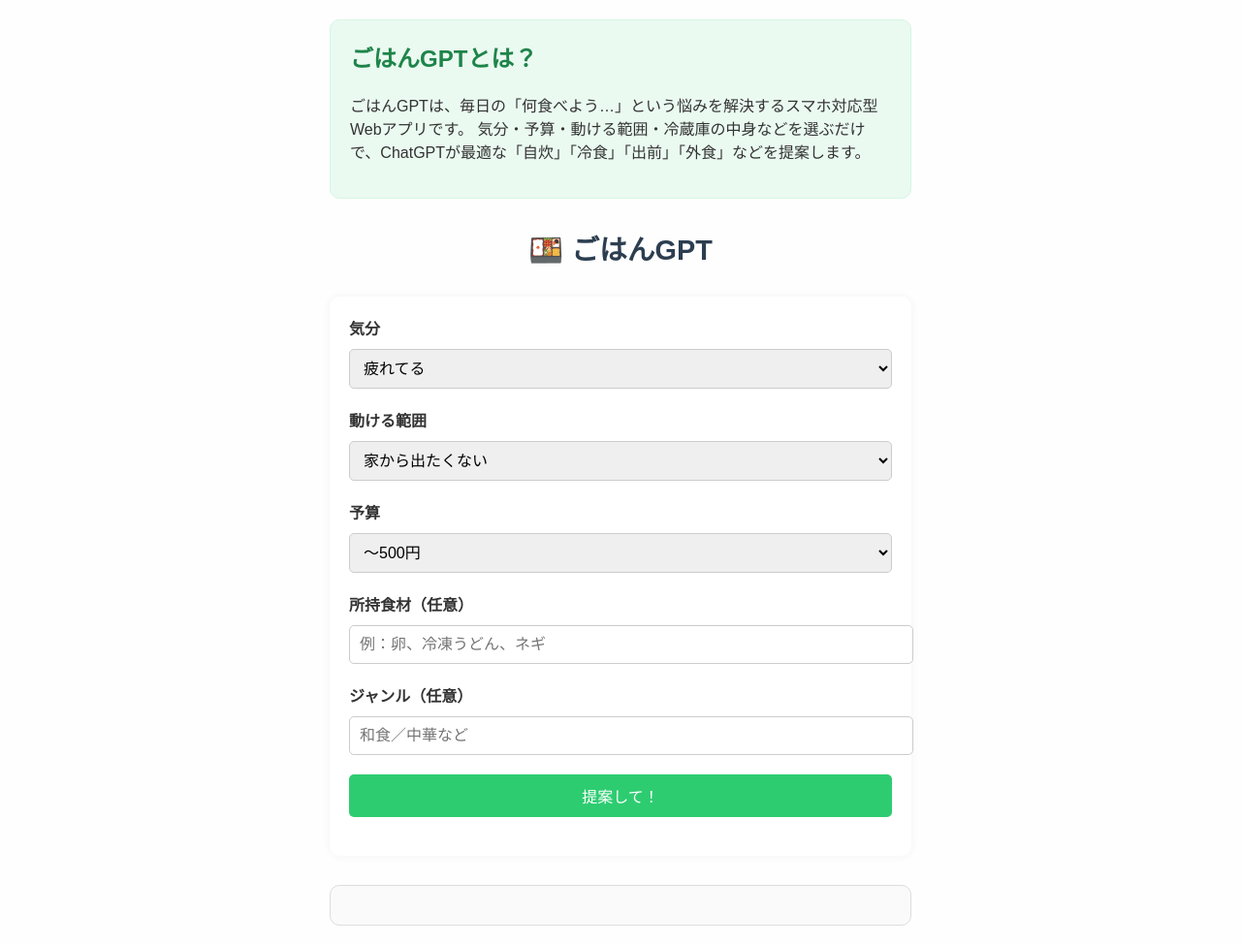
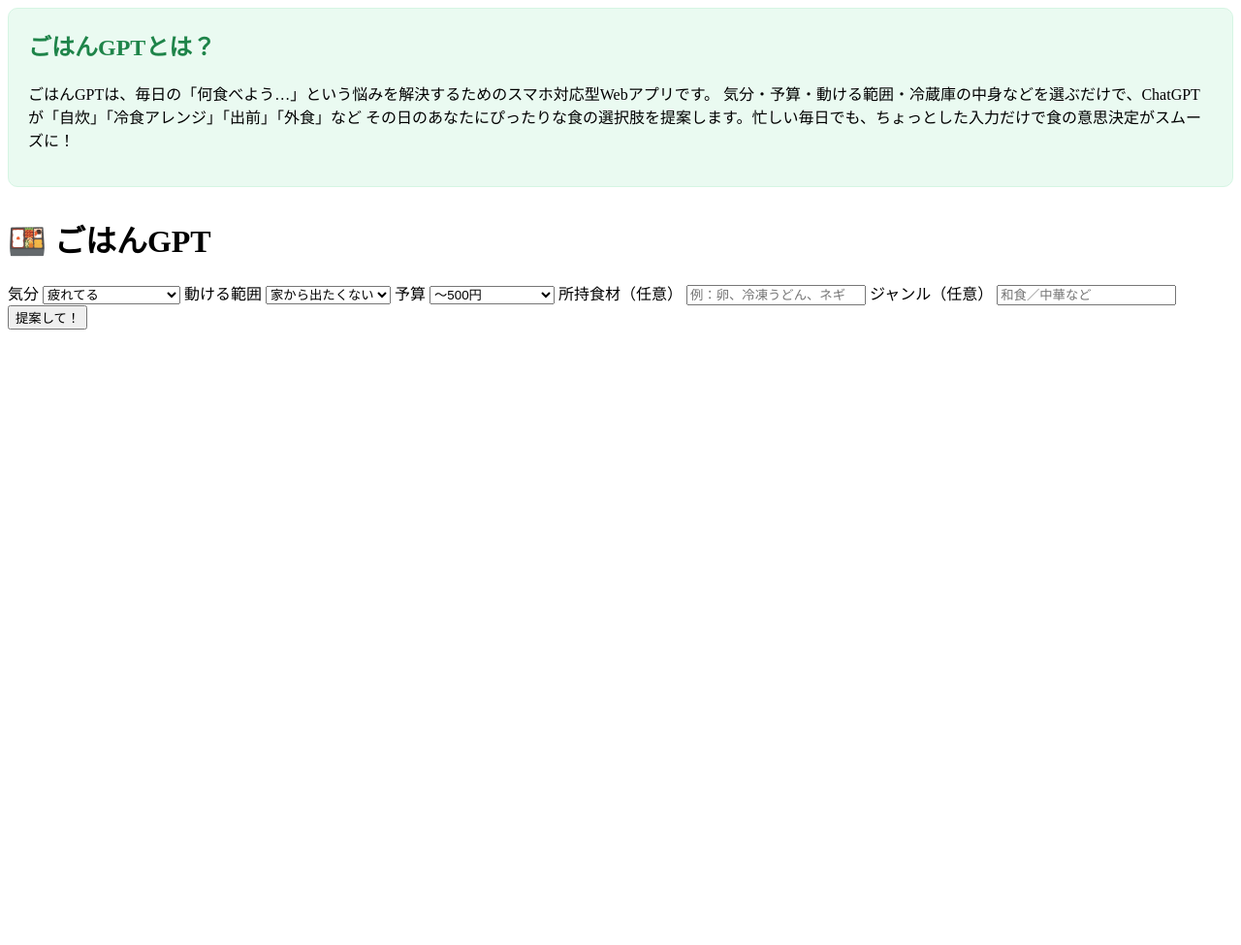
Before and after one commit to rumanndo-open/gohan-gpt, a plain HTML site: page index.html in a window 1280 px wide. Shown: the whole page at 97% size. After the commit the page ends 800 px from the top, so only its background shows below. Drawn offline with Linux system fonts and the light colour scheme.

Commit message:
Update index.html

```diff
--- a/index.html
+++ b/index.html
@@ -1,60 +1,12 @@
-<!DOCTYPE html>
-<html lang="ja">
-<head>
-  <meta charset="UTF-8" />
-  <meta name="viewport" content="width=device-width, initial-scale=1.0"/>
-  <title>ごはんGPT</title>
-  <style>
-    body {
-      font-family: "Hiragino Kaku Gothic ProN", sans-serif;
-      padding: 20px;
-      max-width: 600px;
-      margin: auto;
-      background-color: #fefefe;
-      color: #333;
-    }
-    h1 { text-align: center; font-size: 1.8em; margin-bottom: 30px; color: #2c3e50; }
-    form {
-      background: #ffffff;
-      padding: 20px;
-      border-radius: 10px;
-      box-shadow: 0 0 10px rgba(0,0,0,0.05);
-    }
-    label { margin-bottom: 10px; font-weight: bold; display: block; }
-    select, input, button {
-      width: 100%;
-      padding: 10px;
-      margin-bottom: 20px;
-      border-radius: 5px;
-      border: 1px solid #ccc;
-      font-size: 1em;
-    }
-    button {
-      background-color: #2ecc71;
-      color: white;
-      border: none;
-      cursor: pointer;
-    }
-    button:hover { background-color: #27ae60; }
-    .result {
-      margin-top: 30px;
-      padding: 20px;
-      border: 1px solid #ddd;
-      border-radius: 10px;
-      background-color: #fafafa;
-      white-space: pre-wrap;
-    }
-  </style>
-</head>
 <body>
   <section style="margin-bottom: 30px; background: #eafaf1; padding: 20px; border-radius: 10px; border: 1px solid #d5f5e3;">
     <h2 style="margin-top: 0; color: #1e8449;">ごはんGPTとは？</h2>
     <p>
-      ごはんGPTは、毎日の「何食べよう…」という悩みを解決するスマホ対応型Webアプリです。
-      気分・予算・動ける範囲・冷蔵庫の中身などを選ぶだけで、ChatGPTが最適な「自炊」「冷食」「出前」「外食」などを提案します。
+      ごはんGPTは、毎日の「何食べよう…」という悩みを解決するためのスマホ対応型Webアプリです。
+      気分・予算・動ける範囲・冷蔵庫の中身などを選ぶだけで、ChatGPTが「自炊」「冷食アレンジ」「出前」「外食」など
+      その日のあなたにぴったりな食の選択肢を提案します。忙しい毎日でも、ちょっとした入力だけで食の意思決定がスムーズに！
     </p>
   </section>
-
   <h1>🍱 ごはんGPT</h1>
   <form id="gohanForm">
     <label>気分</label>
@@ -81,10 +33,10 @@
     </select>
 
     <label>所持食材（任意）</label>
-    <input type="text" id="ingredients" placeholder="例：卵、冷凍うどん、ネギ" />
+    <input type="text" id="ingredients" placeholder="例：卵、冷凍うどん、ネギ">
 
     <label>ジャンル（任意）</label>
-    <input type="text" id="genre" placeholder="和食／中華など" />
+    <input type="text" id="genre" placeholder="和食／中華など">
 
     <button type="submit">提案して！</button>
   </form>
@@ -99,27 +51,20 @@
       e.preventDefault();
       resultBox.textContent = '提案を生成中...';
 
-      const prompt = `以下の条件をもとに、今日の“最適なごはん”を提案してください：\\n\\n` +
-        `【気分】：${mood.value}\\n【動ける範囲】：${range.value}\\n【予算】：${budget.value}\\n` +
-        `【所持食材】：${ingredients.value || '特になし'}\\n【ジャンル】：${genre.value || '指定なし'}\\n\\n` +
-        `【出力形式】：\\n■ 提案タイプ（自炊/冷食/出前/外食）：\\n■ メニュー名 / 店名：\\n■ 所要時間 or 難易度：\\n■ 理由：\\n■ アドバイス：`;
+      const prompt = `以下の条件をもとに、今日の“最適なごはん”を提案してください：\n\n` +
+        `【気分】：${mood.value}\n【動ける範囲】：${range.value}\n【予算】：${budget.value}\n` +
+        `【所持食材】：${ingredients.value || '特になし'}\n【ジャンル】：${genre.value || '指定なし'}\n\n` +
+        `【出力形式】：\n■ 提案タイプ（自炊/冷食/出前/外食）：\n■ メニュー名 / 店名：\n■ 所要時間 or 難易度：\n■ 理由：\n■ アドバイス：`;
 
       try {
-        const response = await fetch('https://api.openai.com/v1/chat/completions', {
+        const response = await fetch('/api/gpt', {
           method: 'POST',
-          headers: {
-            'Content-Type': 'application/json',
-            'Authorization': 'Bearer MY-API-KEY'
-          },
-          body: JSON.stringify({
-            model: 'gpt-3.5-turbo',
-            messages: [{ role: 'user', content: prompt }],
-            temperature: 0.7
-          })
+          headers: { 'Content-Type': 'application/json' },
+          body: JSON.stringify({ prompt })
         });
 
         const data = await response.json();
-        resultBox.textContent = data.choices[0].message.content;
+        resultBox.textContent = data.result;
       } catch (error) {
         resultBox.textContent = 'エラーが発生しました：' + error.message;
       }
```
